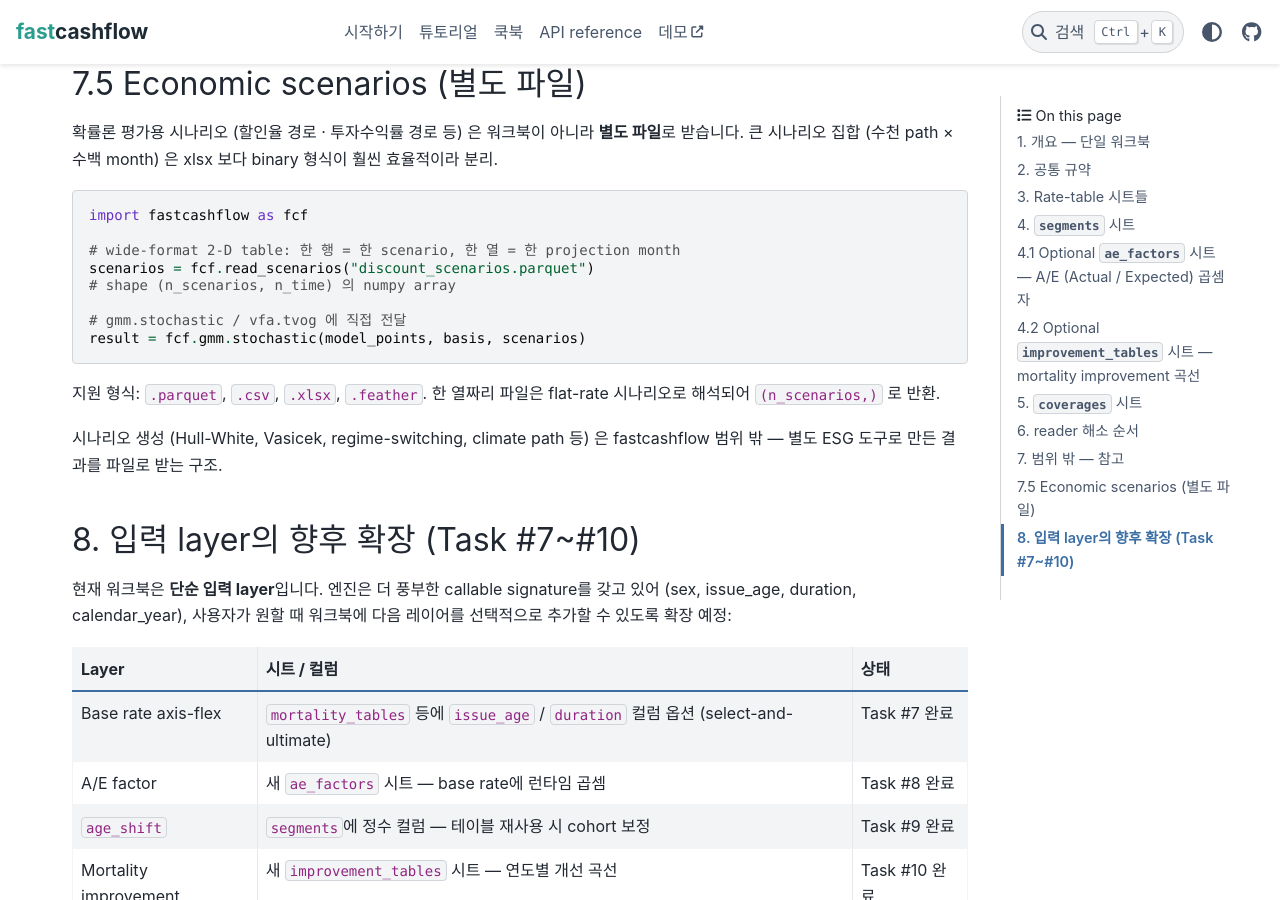
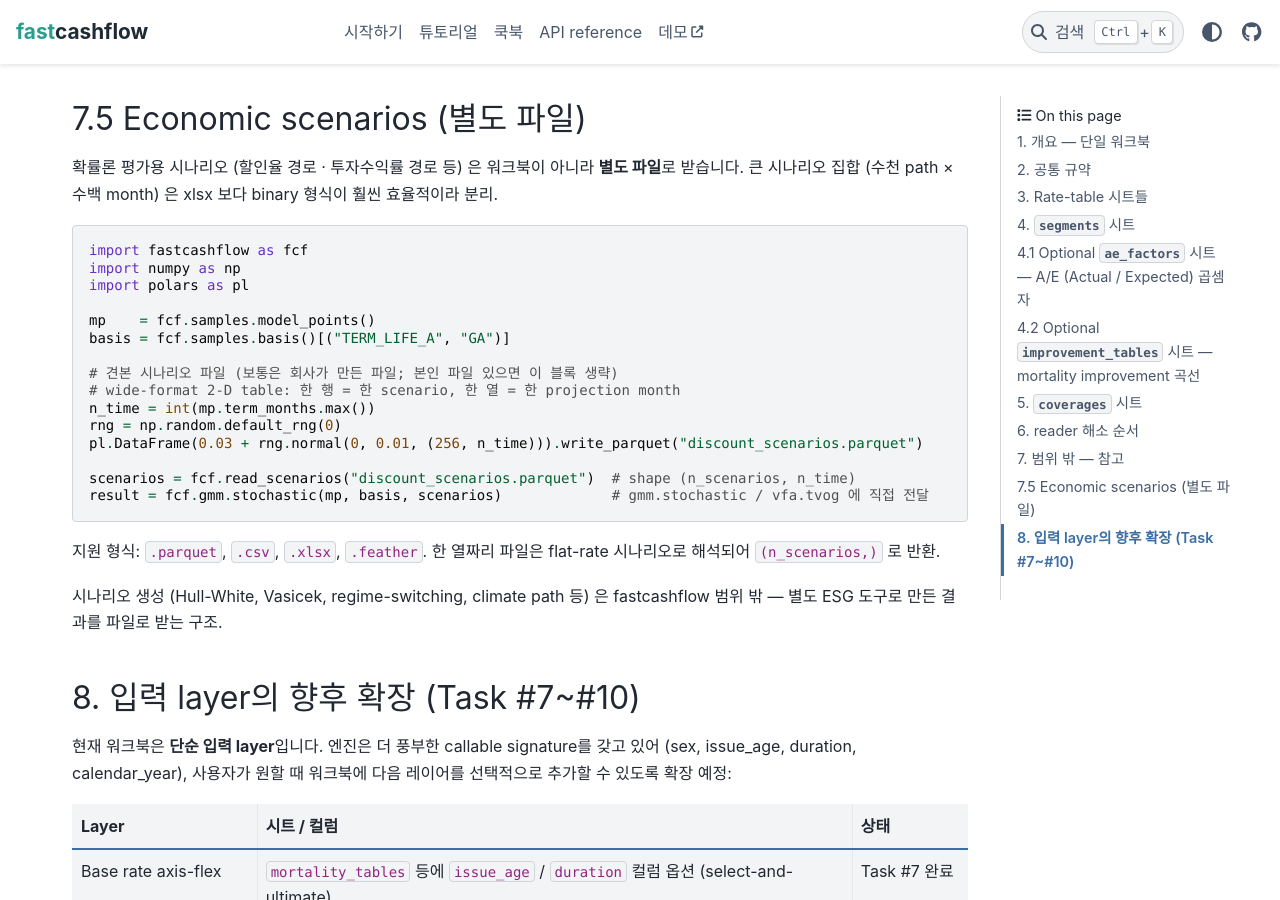
Before and after one commit to seokhoonj/fastcashflow, a Sphinx documentation site: the page built from docs/basis-format.md, in a window 1280 px wide and 900 px high, scrolled down 11154 px. Built offline with Sphinx 7.4.7 and the PyData theme 0.15.4, drawn with Linux system fonts in a browser that asks for light colours; some of the changed text lies outside the part shown.

Commit message:
docs: make the basis-format reader examples runnable
The format-spec page is published (tutorial 11 links to it), but its two
code blocks did not run as written: block 1 called `read_basis` bare
(no import / fcf. prefix), block 2 read a non-existent scenarios parquet
with undefined model_points/basis. Make both self-contained -- import +
save_sample + fcf.read_basis for the first, and a generated sample
scenarios parquet fed through read_scenarios -> gmm.stochastic for the
second.

````diff
--- a/docs/basis-format.md
+++ b/docs/basis-format.md
@@ -41,9 +41,11 @@
 reader 호출:
 
 ```python
-basis = read_basis("basis.xlsx")
-# basis: dict[(product_code, channel_code), Basis]
-basis = basis[("TERM_LIFE_A", "GA")]
+import fastcashflow as fcf
+
+fcf.save_sample_basis("basis.xlsx")   # 견본 (본인 파일 있으면 생략)
+basis = fcf.read_basis("basis.xlsx")  # dict[(product_code, channel_code), Basis]
+basis = basis[("TERM_LIFE_A", "GA")]  # 한 세그먼트
 ```
 
 ### 1.1 `_meta` 시트와 `schema_version`
@@ -471,13 +473,20 @@
 
 ```python
 import fastcashflow as fcf
+import numpy as np
+import polars as pl
 
+mp    = fcf.samples.model_points()
+basis = fcf.samples.basis()[("TERM_LIFE_A", "GA")]
+
+# 견본 시나리오 파일 (보통은 회사가 만든 파일; 본인 파일 있으면 이 블록 생략)
 # wide-format 2-D table: 한 행 = 한 scenario, 한 열 = 한 projection month
-scenarios = fcf.read_scenarios("discount_scenarios.parquet")
-# shape (n_scenarios, n_time) 의 numpy array
+n_time = int(mp.term_months.max())
+rng = np.random.default_rng(0)
+pl.DataFrame(0.03 + rng.normal(0, 0.01, (256, n_time))).write_parquet("discount_scenarios.parquet")
 
-# gmm.stochastic / vfa.tvog 에 직접 전달
-result = fcf.gmm.stochastic(model_points, basis, scenarios)
+scenarios = fcf.read_scenarios("discount_scenarios.parquet")  # shape (n_scenarios, n_time)
+result = fcf.gmm.stochastic(mp, basis, scenarios)             # gmm.stochastic / vfa.tvog 에 직접 전달
 ```
 
 지원 형식: `.parquet`, `.csv`, `.xlsx`, `.feather`. 한 열짜리 파일은
````
